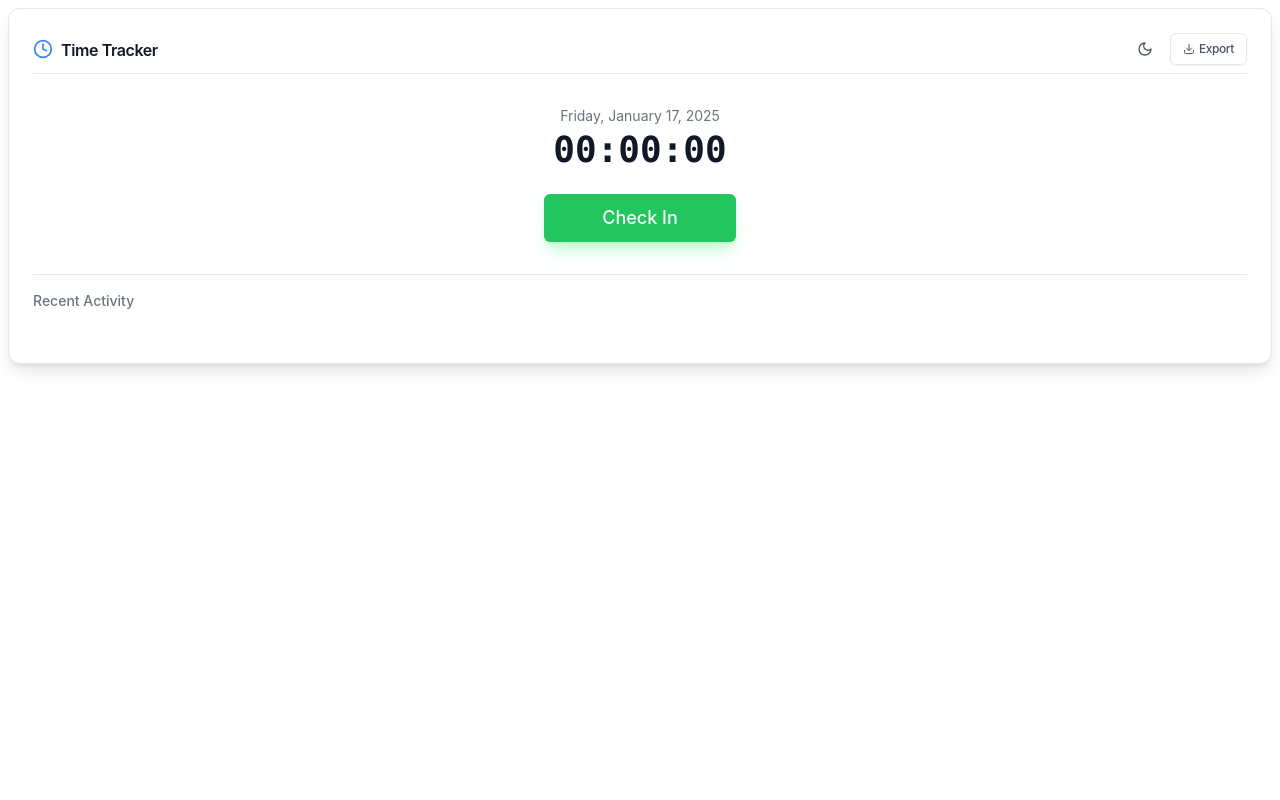
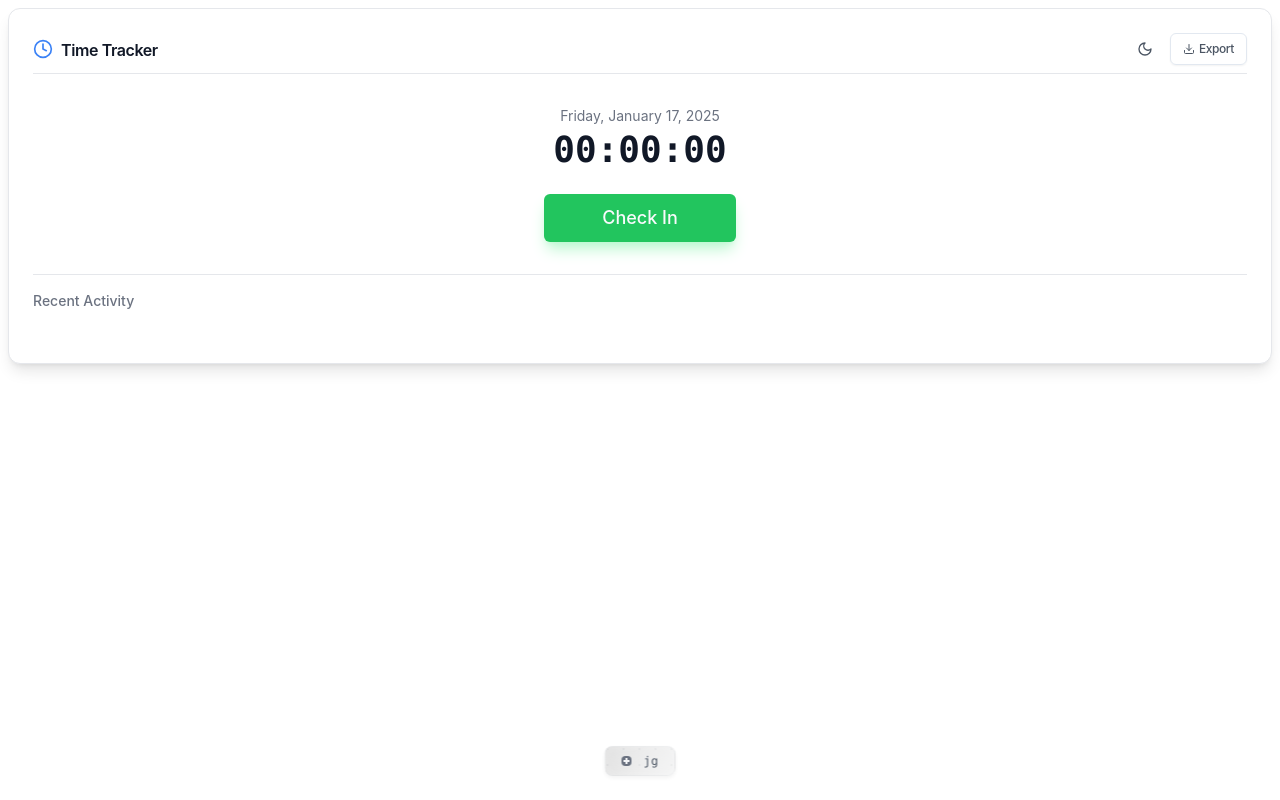
Before and after one commit to strainix/timetrack, a React (Vite) app: page / in a window 1280 px wide. Built offline with nearby package versions, Linux system fonts and the light colour scheme; the HTML template or start-up script is replaced by a standard one.

Commit message:
Added badge

```diff
--- a/src/components/TimeTracker.jsx
+++ b/src/components/TimeTracker.jsx
@@ -9,6 +9,7 @@ import {
   DialogTrigger,
 } from '../components/ui/dialog';
 import ExportDialog from './ExportDialog';
+import CreditCardBadge from './CreditCardBadge';
 
 const TimeTracker = () => {
   const [isCheckedIn, setIsCheckedIn] = useState(false);
@@ -391,7 +392,7 @@ const TimeTracker = () => {
 
   return (
     <div className={cn(
-      "min-h-screen w-full p-2 transition-colors duration-200",
+      "min-h-screen w-full p-2 pb-16 transition-colors duration-200 relative",
       isDarkMode ? "bg-gray-900" : "bg-white"
     )}>
       <Card className={cn(
@@ -627,6 +628,7 @@ const TimeTracker = () => {
           </div>
         </CardContent>
       </Card>
+      <CreditCardBadge />
     </div>
   );
 };
```
